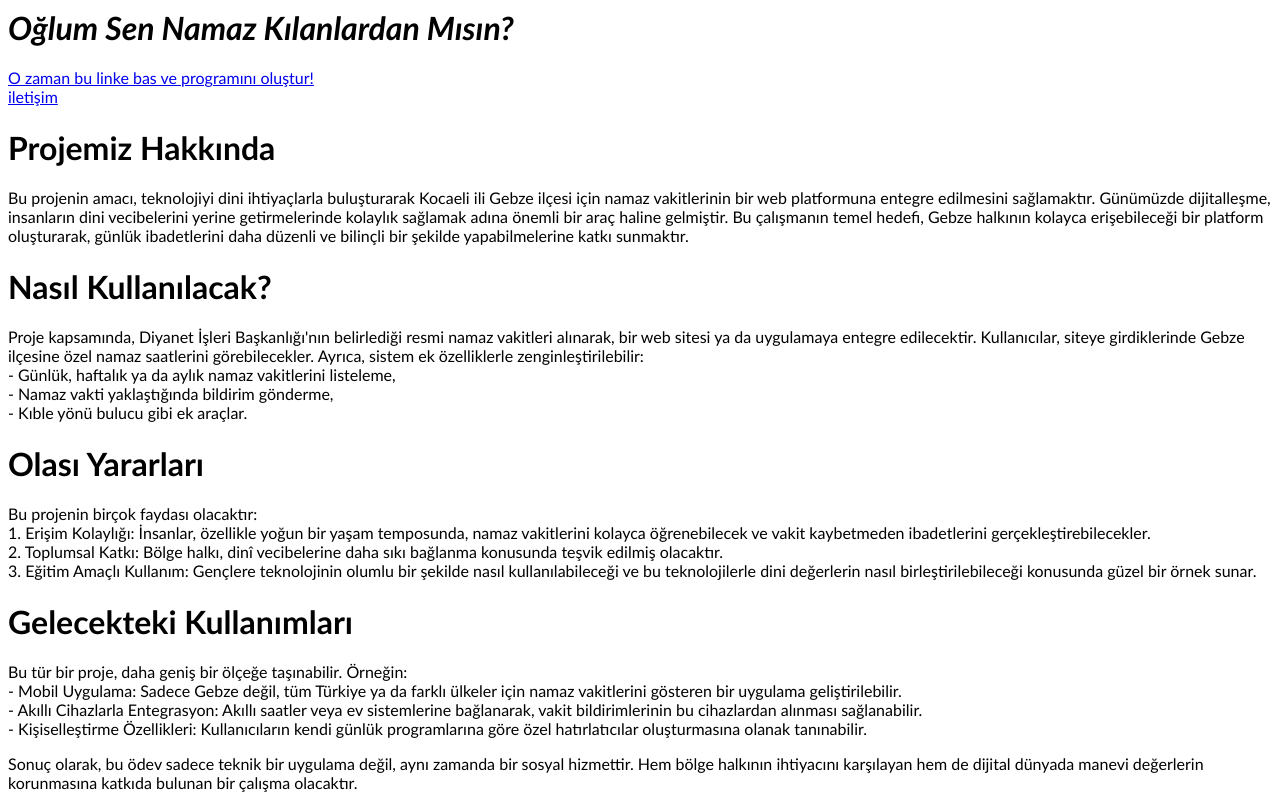
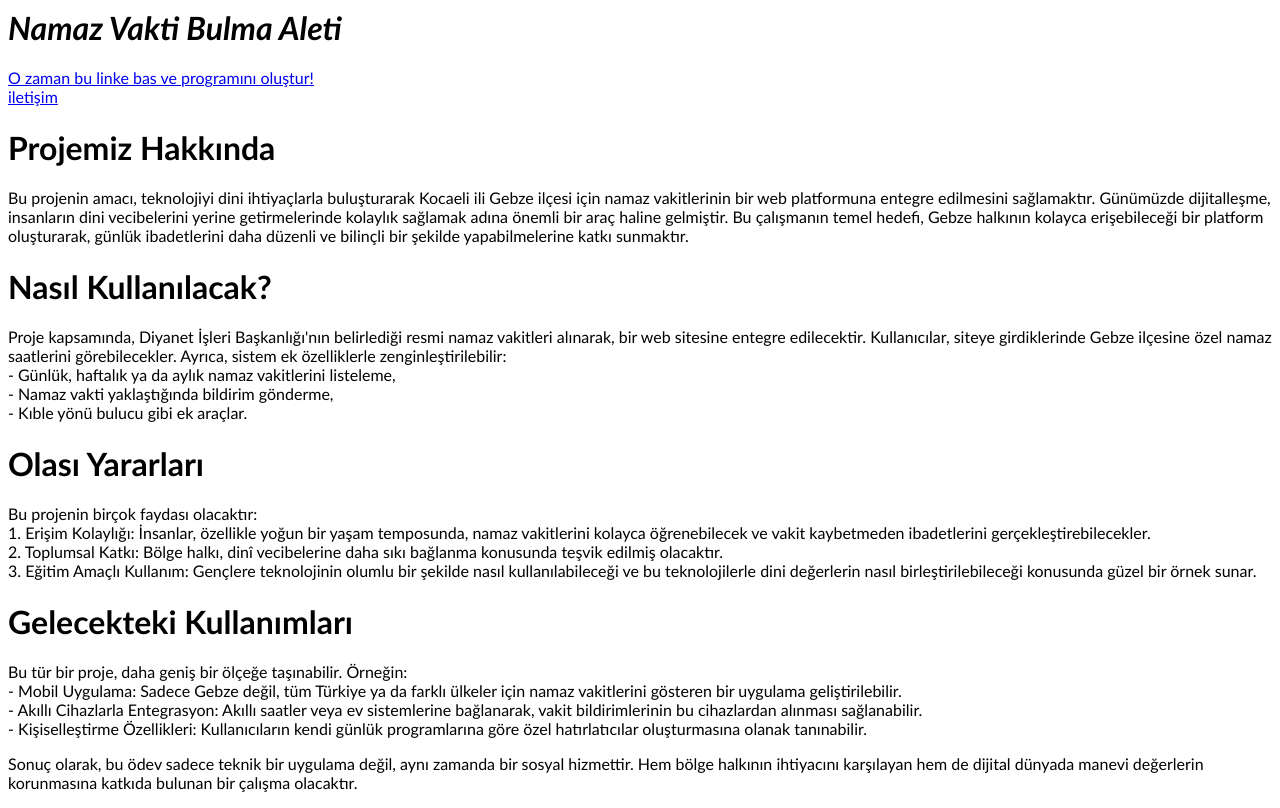
Before and after one commit to YungBitCoder/NamazVakitleri, a plain HTML site: page index.html in a window 1280 px wide. Drawn offline with Linux system fonts and the light colour scheme.

Commit message:
Update index.html

```diff
--- a/index.html
+++ b/index.html
@@ -7,7 +7,7 @@
   </head>
 
   <body>
-    <h1 style="font-style: italic;"> Oğlum Sen Namaz Kılanlardan Mısın? </h1>
+    <h1 style="font-style: italic;"> Namaz Vakti Bulma Aleti </h1>
     <a style="font-family: Calibri" href="https://yungbitcoder.github.io/tabler.html"> O zaman bu linke bas ve programını oluştur!</a><br>
     <a href="https://yungbitcoder.github.io/iletisim.html"> iletişim </a>
     <link rel="stylesheet" href="https://yungbitcoder.github.io/design.css">
@@ -23,7 +23,7 @@
       Nasıl Kullanılacak?
     </h1>
     <p>
-      Proje kapsamında, Diyanet İşleri Başkanlığı'nın belirlediği resmi namaz vakitleri alınarak, bir web sitesi ya da uygulamaya entegre edilecektir.
+      Proje kapsamında, Diyanet İşleri Başkanlığı'nın belirlediği resmi namaz vakitleri alınarak, bir web sitesine entegre edilecektir.
       Kullanıcılar, siteye girdiklerinde Gebze ilçesine özel namaz saatlerini görebilecekler. Ayrıca, sistem ek özelliklerle zenginleştirilebilir:<br>
       - Günlük, haftalık ya da aylık namaz vakitlerini listeleme, <br>
       - Namaz vakti yaklaştığında bildirim gönderme, <br>
```
